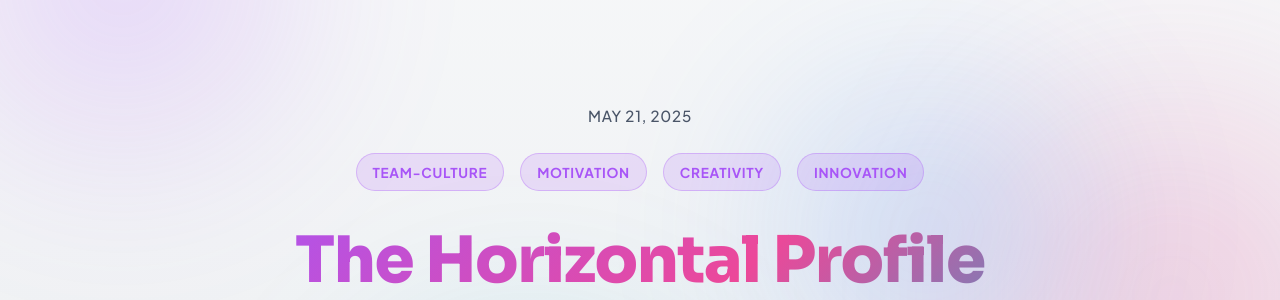
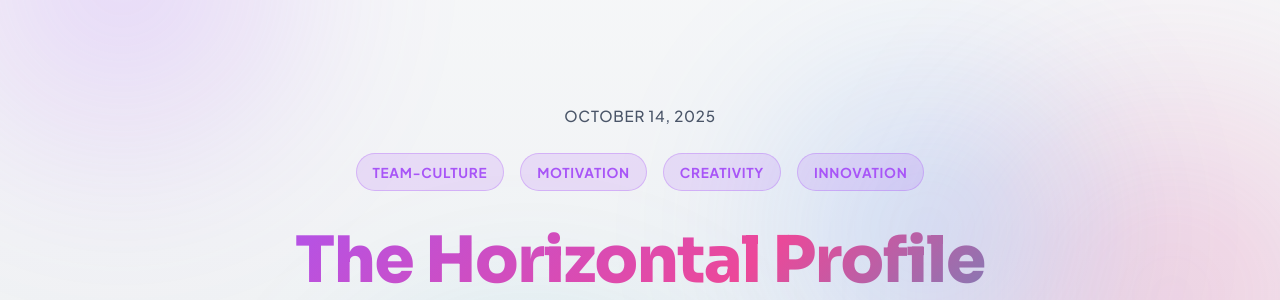
Before and after one commit to amargiovanni/margiovanni.it, a Jekyll site: the page built from _posts/2025-10-14-horizontal-profile-revolution.md, in a window 1280 px wide and 900 px high. Shown: the part 176-476 px from the top of the window. Built offline with Jekyll 4.4.1, drawn with Linux system fonts in a browser that asks for light colours.

Commit message:
modifica data penultimo post

```diff
--- a/_posts/2025-10-14-horizontal-profile-revolution.md
+++ b/_posts/2025-10-14-horizontal-profile-revolution.md
@@ -1,7 +1,7 @@
 ---
 layout: post
 title: "The Horizontal Profile Revolution: Navigating Uncertainty in a Tech World that Rewards Versatility"
-date: 2025-05-21
+date: 2025-10-14
 categories: team-culture motivation creativity innovation
 ---
 
```
